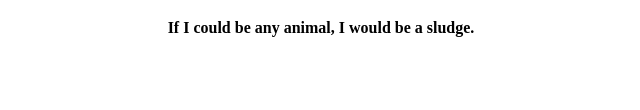
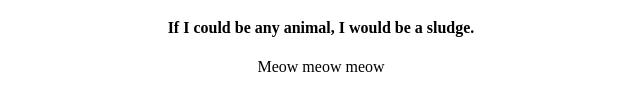
Before and after one commit to blu013/reporeview, a plain HTML site: page index.html in a window 1280 px wide. Shown: the part 290-400 px from the top of the page, without its empty margins (319-959 px from the left). Drawn offline with Linux system fonts and the light colour scheme.

Commit message:
i meowed

```diff
--- a/index.html
+++ b/index.html
@@ -15,6 +15,7 @@
 					<h4>My favorite color is red.</h4>
 					<h4>My favorite food is Rivelon potatoes.</h4>
 					<h4>If I could be any animal, I would be a sludge.</h4>
+					<p>Meow meow meow</p>
 			</div>
 		  </body>
 		</html>
```
